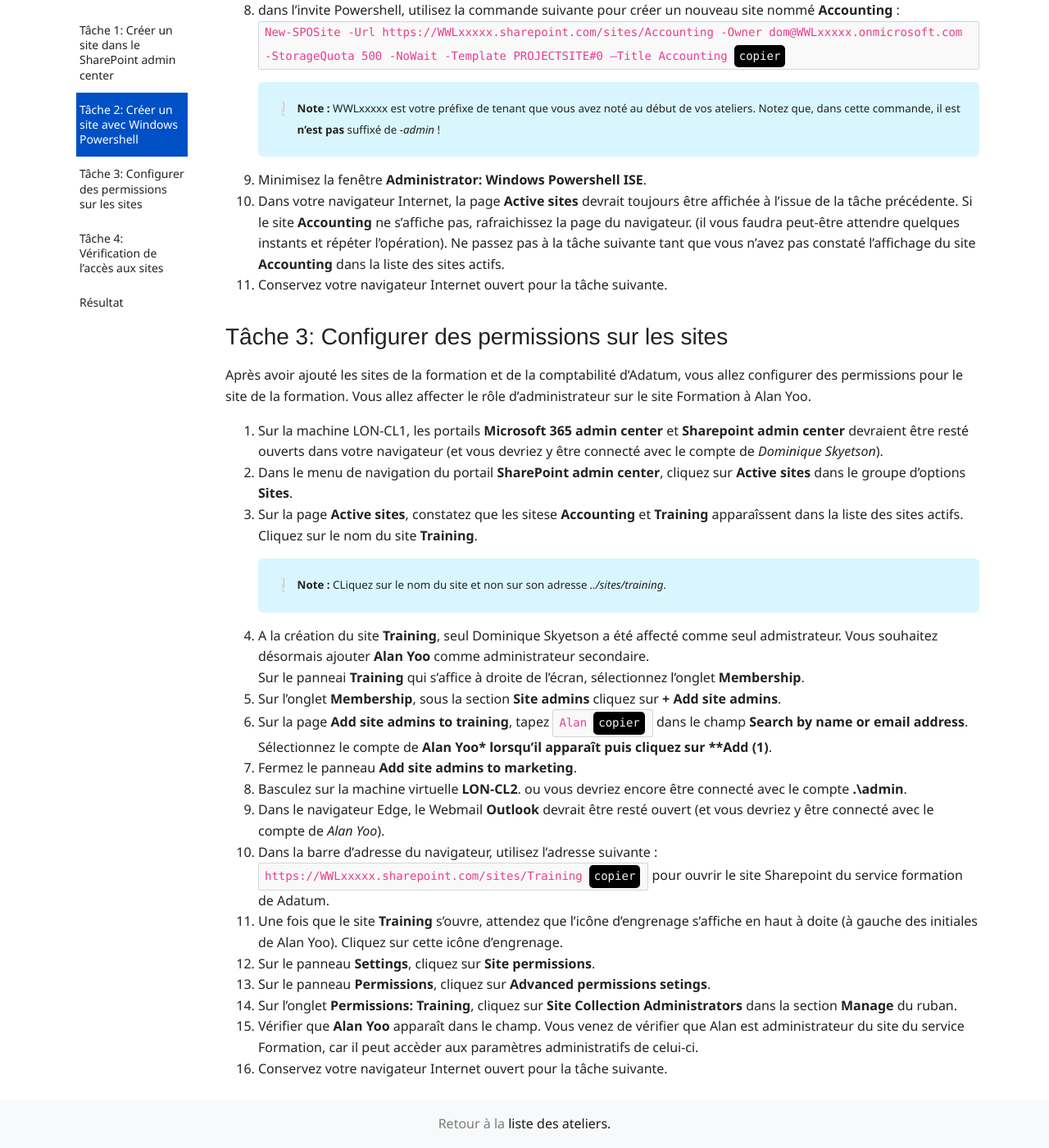
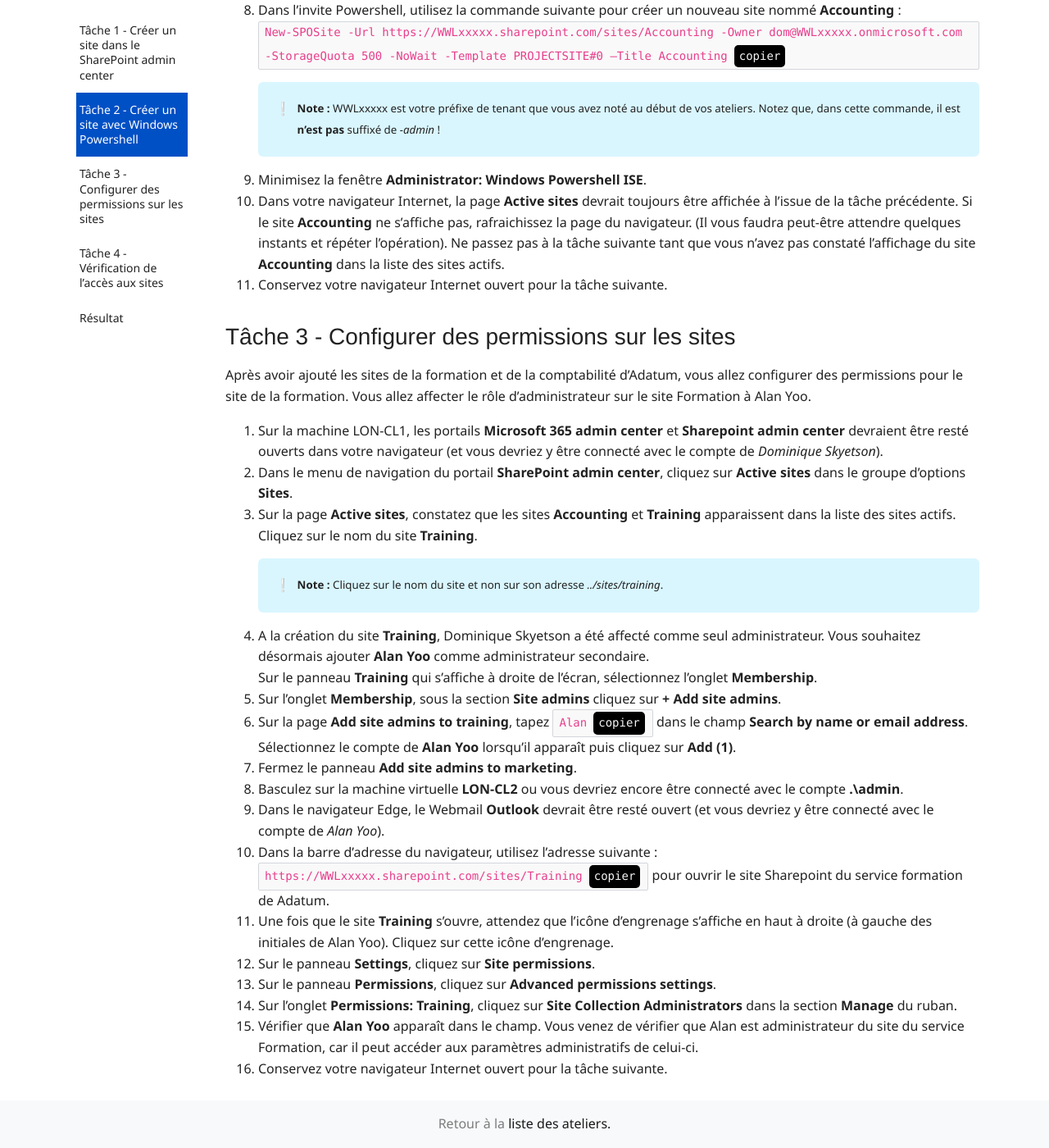
Before and after one commit to renaudwangler/ib-labs, a Jekyll site: the page built from msms030fr/lab8e2.md, in a window 1280 px wide and 1400 px high, scrolled down 1960 px. Shown: the whole window at 82% size. Built offline with Jekyll 4.4.1, drawn with Linux system fonts in a browser that asks for light colours; nearby versions of some CDN libraries; comment, search, counter and statistics services are not loaded; some of the changed text lies outside the part shown.

Commit message:
msms030frl8e2

````diff
--- a/msms030fr/lab8e2.md
+++ b/msms030fr/lab8e2.md
@@ -41,72 +41,71 @@ Après avoir créé un site avec le portail d'administration de Sharepoint Onlin
 
 1. Dans la boite de dialogue **Sign in**, saisissez le nom de connexion de Dominique Skyetson (dom@WWLxxxxx.onmicrosoft.com) et cliquez sur **Next**.
 1. Dans la boite de dialogue **Enter password**, saisissez ```ibForm@tion``` et cliquez sur **Sign in**.
-1. dans l'invite Powershell, utilisez la commande suivante pour créer un nouveau site nommé **Accounting** :
+1. Dans l'invite Powershell, utilisez la commande suivante pour créer un nouveau site nommé **Accounting** :
 	```New-SPOSite -Url https://WWLxxxxx.sharepoint.com/sites/Accounting -Owner dom@WWLxxxxx.onmicrosoft.com -StorageQuota 500 -NoWait -Template PROJECTSITE#0 –Title Accounting```
 	>**Note :** WWLxxxxx est votre préfixe de tenant que vous avez noté au début de vos ateliers. Notez que, dans cette commande, il est **n'est pas** suffixé de *-admin* !
 
 1. Minimisez la fenêtre **Administrator: Windows Powershell ISE**.
-1. Dans votre navigateur Internet, la page **Active sites** devrait toujours être affichée à l'issue de la tâche précédente. Si le site **Accounting** ne s'affiche pas, rafraichissez la page du navigateur. (il vous faudra peut-être attendre quelques instants et répéter l'opération). Ne passez pas à la tâche suivante tant que vous n'avez pas constaté l'affichage du site **Accounting** dans la liste des sites actifs.
+1. Dans votre navigateur Internet, la page **Active sites** devrait toujours être affichée à l'issue de la tâche précédente. Si le site **Accounting** ne s'affiche pas, rafraichissez la page du navigateur. (Il vous faudra peut-être attendre quelques instants et répéter l'opération). Ne passez pas à la tâche suivante tant que vous n'avez pas constaté l'affichage du site **Accounting** dans la liste des sites actifs.
 1. Conservez votre navigateur Internet ouvert pour la tâche suivante.
 
-## Tâche 3: Configurer des permissions sur les sites
+## Tâche 3 - Configurer des permissions sur les sites
 Après avoir ajouté les sites de la formation et de la comptabilité d'Adatum, vous allez configurer des permissions pour le site de la formation. Vous allez affecter le rôle d'administrateur sur le site Formation à Alan Yoo.
 
 1. Sur la machine LON-CL1, les portails **Microsoft 365 admin center** et **Sharepoint admin center** devraient être resté ouverts dans votre navigateur (et vous devriez y être connecté avec le compte de *Dominique Skyetson*).
 1. Dans le menu de navigation du portail **SharePoint admin center**, cliquez sur **Active sites** dans le groupe d'options **Sites**.
-1. Sur la page **Active sites**, constatez que les sitese **Accounting** et **Training** apparaîssent dans la liste des sites actifs. Cliquez sur le nom du site **Training**.
-	>**Note :** CLiquez sur le nom du site et non sur son adresse *../sites/training*.
+1. Sur la page **Active sites**, constatez que les sites **Accounting** et **Training** apparaissent dans la liste des sites actifs. Cliquez sur le nom du site **Training**.
+	>**Note :** Cliquez sur le nom du site et non sur son adresse *../sites/training*.
 
-1. A la création du site **Training**, seul Dominique Skyetson a été affecté comme seul admistrateur. Vous souhaitez désormais ajouter **Alan Yoo** comme administrateur secondaire.
-	Sur le panneai **Training** qui s'affice à droite de l'écran, sélectionnez l'onglet **Membership**.
+1. A la création du site **Training**, Dominique Skyetson a été affecté comme seul administrateur. Vous souhaitez désormais ajouter **Alan Yoo** comme administrateur secondaire.
+	Sur le panneau **Training** qui s'affiche à droite de l'écran, sélectionnez l'onglet **Membership**.
 1. Sur l'onglet **Membership**, sous la section **Site admins** cliquez sur **+ Add site admins**.
-1. Sur la page **Add site admins to training**, tapez ```Alan``` dans le champ **Search by name or email address**. Sélectionnez le compte de **Alan Yoo* lorsqu'il apparaît puis cliquez sur **Add (1)**.
+1. Sur la page **Add site admins to training**, tapez ```Alan``` dans le champ **Search by name or email address**. Sélectionnez le compte de **Alan Yoo** lorsqu'il apparaît puis cliquez sur **Add (1)**.
 1. Fermez le panneau **Add site admins to marketing**.
-1. Basculez sur la machine virtuelle **LON-CL2**. ou vous devriez encore être connecté avec le compte **.\admin**.
+1. Basculez sur la machine virtuelle **LON-CL2** ou vous devriez encore être connecté avec le compte **.\admin**.
 1. Dans le navigateur Edge, le Webmail **Outlook** devrait être resté ouvert (et vous devriez y être connecté avec le compte de *Alan Yoo*).
 1. Dans la barre d'adresse du navigateur, utilisez l'adresse suivante : ```https://WWLxxxxx.sharepoint.com/sites/Training``` pour ouvrir le site Sharepoint du service formation de Adatum.
-1. Une fois que le site **Training** s'ouvre, attendez que l'icône d'engrenage s'affiche en haut à doite (à gauche des initiales de Alan Yoo). Cliquez sur cette icône d'engrenage.
+1. Une fois que le site **Training** s'ouvre, attendez que l'icône d'engrenage s'affiche en haut à droite (à gauche des initiales de Alan Yoo). Cliquez sur cette icône d'engrenage.
 1. Sur le panneau **Settings**, cliquez sur **Site permissions**.
-1. Sur le panneau **Permissions**, cliquez sur **Advanced permissions setings**.
+1. Sur le panneau **Permissions**, cliquez sur **Advanced permissions settings**.
 1. Sur l'onglet **Permissions: Training**, cliquez sur **Site Collection Administrators** dans la section **Manage** du ruban.
-1. Vérifier que **Alan Yoo** apparaît dans le champ. Vous venez de vérifier que Alan est administrateur du site du service Formation, car il peut accèder aux paramètres administratifs de celui-ci.
+1. Vérifier que **Alan Yoo** apparaît dans le champ. Vous venez de vérifier que Alan est administrateur du site du service Formation, car il peut accéder aux paramètres administratifs de celui-ci.
 1. Conservez votre navigateur Internet ouvert pour la tâche suivante.
 
-## Tâche 4: Vérification de l'accès aux sites
+## Tâche 4 - Vérification de l'accès aux sites
 Dans cette tâche, Alan Yoo, en tant qu'administrateur du site Sharepoint de la formation va donner l'accès au site du service Formation à deux utilisateurs qui en ont besoin : Libby Hayward et Elvis Cress. Tandis que Libby va demander l'accès au site, Alan sait déjà que Elvis a besoin d'accès et va lui assigner directement.
-1. Sur **LON-CL2**, faites un clic-droit sur l'icône de **Edge** sur la barre des tâches, et dans le menu qui apparît, choisissez **New InPrivate window**.
-1. Dans la nouvelle sesssion **InPrivate Browsing** de votre navigateur Internet, entrez l'adresse suivante pour ouvrir le site Sharepoint du service formation : ```https://WWLxxxxx.sharepoint.com/sites/Training```.
+1. Sur **LON-CL2**, faites un clic-droit sur l'icône de **Edge** sur la barre des tâches, et dans le menu qui apparaît, choisissez **New InPrivate window**.
+1. Dans la nouvelle session **InPrivate Browsing** de votre navigateur Internet, entrez l'adresse suivante pour ouvrir le site Sharepoint du service formation : ```https://WWLxxxxx.sharepoint.com/sites/Training```.
 1. Dans la boite de dialogue **Sign in**, entrez **libby@WWLxxxxx.onmicrosoft.com** et cliquez sur **Next**.
 1. Sur la page **Enter password**, saisissez ```ibForm@tion``` et cliquez sur **Sign in**.
-1. sur la page **Stay signed in?**, cliquez sur **Yes**.
+1. Sur la page **Stay signed in?**, cliquez sur **Yes**.
 1. Une page s'affiche **Access required** qui indique **You need permission to access this site.** Un champ de message est prérempli avec la valeur : **I'd like access, please**.
-	Puisque ce message peut être personnalisé, Libby souhaite saisir un message justifiant pourquoi elle a besoin d'accèder à ce site. Remplacez le message existant par le suivant : ```Bonjour. Je m'appelle Libby Hayward. Je m'occupe du suivi post-formation de nos stagiaires internes et externes en France. J'aurai donc besoin d'accéder à ce site pour pouvoir participer à la vie du service Formation d'Adatum.```
+	Puisque ce message peut être personnalisé, Libby souhaite saisir un message justifiant pourquoi elle a besoin d'accéder à ce site. Remplacez le message existant par le suivant : ```Bonjour. Je m'appelle Libby Hayward. Je m'occupe du suivi post-formation de nos stagiaires internes et externes en France. J'aurai donc besoin d'accéder à ce site pour pouvoir participer à la vie du service Formation d'Adatum.```
 1. Cliquez sur le bouton **Request Access**.
-1. Minimisez la fenêtre de navigation privée dans la barre des tâches et retournez sur le naviagteur Edge ou Alan Yoo est resté connecté.
+1. Minimisez la fenêtre de navigation privée dans la barre des tâches et retournez sur le navigateur Edge ou Alan Yoo est resté connecté.
 1. Sur la page du site Sharepoint **Training**, Cliquez sur l'icône d'engrenage.
 1. Sur le panneau **Settings**, cliquez sur **Site contents**.
-1. Close this InPrivate browsing session for **jessica Jennings**.
 1. en haut à droite de la page, cliquez sur le bouton **Access requests**.
 1. Sur la page **Access Requests**, vérifiez que la demande de Libby Hayward apparaît sous la section **Pending Requests**. Cliquez sur le bouton **Approve** en regard de la demande de Libby Hayward.
 1. Sur la page du site Sharepoint **Training**, Cliquez sur l'icône d'engrenage pour sélectionner le lien **Site settings**
-1. Sur la page $$Site Settings**, dans la section **Users and Permissions**, scliquez sur **Site permissions**.
+1. Sur la page **Site Settings**, dans la section **Users and Permissions**, cliquez sur **Site permissions**.
 1. Sur l'onglet **Permissions: Training**, dans la liste des utilisateurs ayant accès au site, sélectionnez **Training Visitors**.
 1. Dans la page **People and Groups - Training Visitors**, vérifiez que Libby Hayward soit dans la liste.
-1. Vous souhaitez désormais inviter Elvis Cress a devenir membre du site Formation. Dans la barre de menu au-dessus de la liste des utilisateurs, cliquez sur le bouton **New** et choisissez **Add Users**.
-1. Sur la boite de dialogue **Share 'Training'**, l'onglet **Invite People** est affiché par défaut. Dans le champ **Enter names or email addresses**, entrez ```Elvis```. Cliquez sur le compte de **Elvis Cress** lorsqu'il apparaît avant de cliquer sur **Shrare**.
-	Le nom de Elvis Cress apparaît désormais dans la page **People and Groups - Training Visitors** au coté de Libby Hayward.
-1. Vous allez maintenant vérifier que Libby peut accéder au site Sharepoint du service Formation. Basculez sur la session de navigation privée que vous aviez minimisé.
+1. Vous souhaitez désormais inviter Elvis Cress à devenir membre du site Formation. Dans la barre de menu au-dessus de la liste des utilisateurs, cliquez sur le bouton **New** et choisissez **Add Users**.
+1. Sur la boite de dialogue **Share 'Training'**, l'onglet **Invite People** est affiché par défaut. Dans le champ **Enter names or email addresses**, entrez ```Elvis```. Cliquez sur le compte de **Elvis Cress** lorsqu'il apparaît avant de cliquer sur **Share**.
+	Le nom de Elvis Cress apparaît désormais dans la page **People and Groups - Training Visitors** au côté de Libby Hayward.
+1. Vous allez maintenant vérifier que Libby peut accéder au site Sharepoint du service Formation. Basculez sur la session de navigation privée que vous aviez minimisée.
 1. Rafraichissez la page de demande d'accès au site **Training** (Si nécessaire, retentez l'accès sur l'adresse ```https://WWLxxxxx.sharepoint.com/sites/Training```)
 1. Le site **Training** s'ouvre : vous venez de confirmer que Libby peut accéder au site formation d'Adatum suite à l'acceptation de sa demande.
 1. Fermez la fenêtre de navigation privée de Libby.
-1. Faites de nouveau un clic-droit sur l'icône de **Edge** sur la barre des tâches, et dans le menu qui apparît, choisissez **New InPrivate window**.
+1. Faites de nouveau un clic-droit sur l'icône de **Edge** sur la barre des tâches, et dans le menu qui apparaît, choisissez **New InPrivate window**.
 1. Dans la nouvelle sesssion **InPrivate Browsing** de votre navigateur Internet, entrez l'adresse suivante pour ouvrir le site Sharepoint du service formation : ```https://WWLxxxxx.sharepoint.com/sites/Training```.
 1. Dans la boite de dialogue **Sign in**, entrez **elvis@labxxxxx.godeploylabs.com** et cliquez sur **Next**.
 1. Sur la page **Enter password**, saisissez ```Pa55W.Rd``` et cliquez sur **Sign in**.
-1. sur la page **Stay signed in?**, cliquez sur **Yes**.
+1. Sur la page **Stay signed in?**, cliquez sur **Yes**.
 1. Le site **Training** s'ouvre, confirmant que Elvis Cress y a accès après que l'administrateur du site lui ait donné accès.
-1. Fermez la session de naviagtion privée de Elvis Cress.
-1. Conservez votre navigateur Internet ouvert pour de futurs exerices.
+1. Fermez la session de navigation privée de Elvis Cress.
+1. Conservez votre navigateur Internet ouvert pour de futurs exercices.
 
 ## Résultat
 Après avoir réalisé cet exercice, vous devriez savoir créer et configurer des sites Sharepoint Online de base et analysé les permissions sur ceux-ci.
````
Also changed, not shown: other parts of msms030fr/lab8e2.md (+5 -5 lines), msms030fr/index.md (+1 -1 lines).
